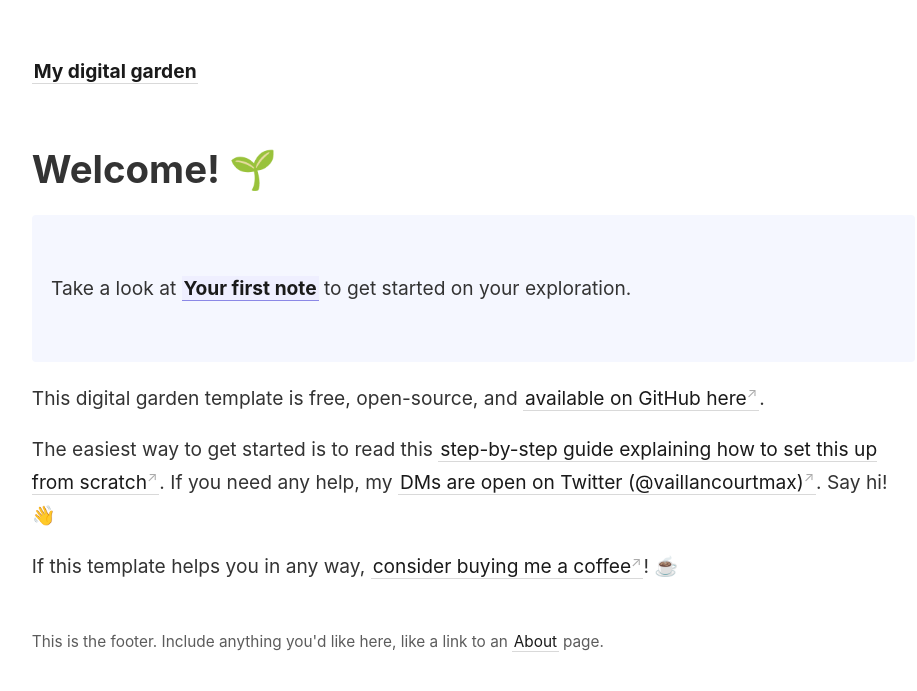
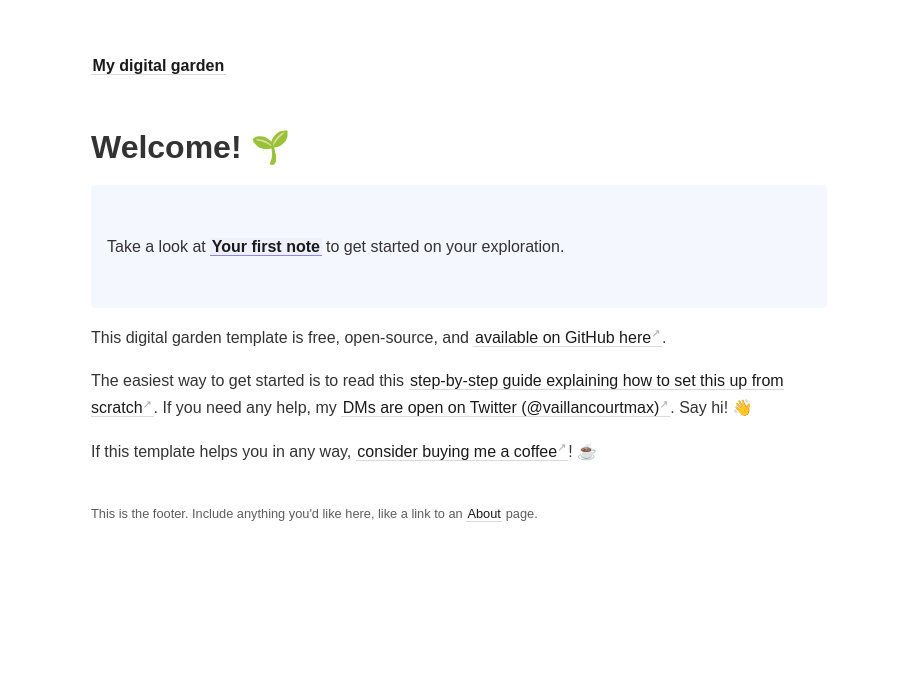
Before and after one commit to JonathanLorand/Garden, a Jekyll site: the page built from _pages/index.md, in a window 1280 px wide. Shown: the top 691 px of the page, without its empty margins (45-962 px from the left). Built offline with Jekyll 4.4.1, drawn with Linux system fonts in a browser that asks for light colours.

Commit message:
various css changes

```diff
--- a/_sass/_style.scss
+++ b/_sass/_style.scss
@@ -1,11 +1,18 @@
+// :root {
+// 	--quattro-font: 	'iA Writer Quattro V', 'iA Writer Quattro S', sans-serif;
+// 	--font-monospace: 	'iA Writer Mono V', 'iA Writer Mono S', monospace;
+// 	--default-font:		-apple-system, BlinkMacSystemFont, var(--font-monospace);
+// }
+
 $color-primary: hsl(0, 0%, 10%);
 $color-text: hsl(0%, 0%, 20%);
 $color-subtext: hsl(0, 0%, 30%);
 $color-border: hsl(0, 0%, 85%);
 $color-box-background: mix($color-primary, white, 4%);
 $border-radius: 4px;
-$font-family: -apple-system, BlinkMacSystemFont, Segoe UI, Helvetica, Arial,
-  sans-serif, Apple Color Emoji, Segoe UI Emoji, Segoe UI Symbol;
+/* $font-family: -apple-system, BlinkMacSystemFont, Segoe UI, Helvetica, Arial,
+  sans-serif, Apple Color Emoji, Segoe UI Emoji, Segoe UI Symbol; */
+$font-family: 'iA Writer Quattro V', 'iA Writer Quattro S', sans-serif;
 
 body {
   box-sizing: content-box;
@@ -15,11 +22,11 @@ body {
   padding: 4vh 6vw;
   overflow-x: hidden;
   color: $color-text;
-  font-size: 7rem;
+  font-size: 1rem;
   max-width: 63em;
 
   @media (min-width: 820px) {
-    font-size: 1.2rem;
+    font-size: 1.0rem;
   }
 }
 
```
